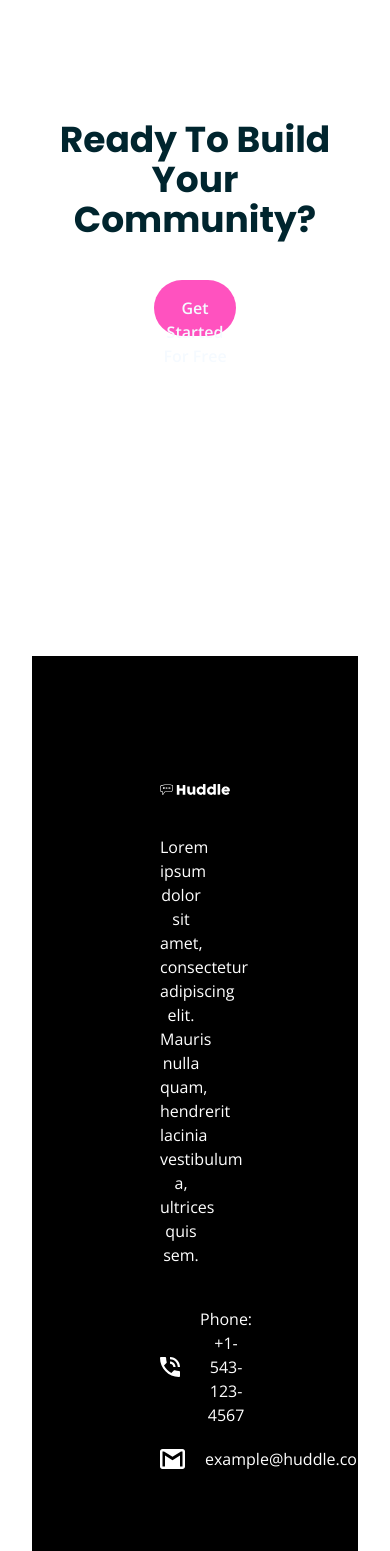
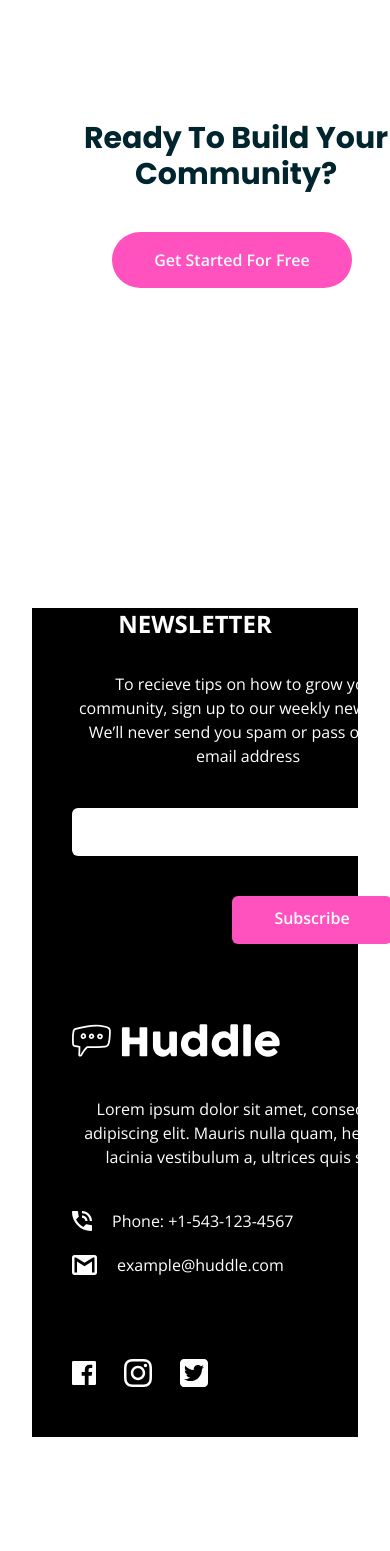
Before and after one commit to sheikhfarook/huddle-landing-page-section, a React (Vite) app: page / in a window 390 px wide. Shown: the part 4400-5951 px from the top of the page. After the commit the page ends 5869 px from the top, so only its background shows below. Built offline with nearby package versions, Linux system fonts and the light colour scheme.

Commit message:
footer mobile screen is completed

```diff
--- a/src/components/footer/contact-details.jsx
+++ b/src/components/footer/contact-details.jsx
@@ -7,12 +7,12 @@ import twitter from "../../assets/images/square-twitter.svg";
 
 const Details = () => {
   return (
-    <div className="backgroundimag">
+    // <div className="bg-black">
     <div className="mt-[20rem] bg-black text-white">
-        <div className="flex  p-32 max-sm:flex-col">
-          <div className="space-y-10">
-            <img className="text-white" src={logo} alt="" />
-            <p className="w-3/5 font-opensans">
+      <div className="flex lg:p-32 max-sm:flex-col-reverse max-sm:mx-10 max-sm:gap-20">
+        <div className="space-y-10 ">
+          <img className="text-white max-sm:w-[13rem]" src={logo} alt="" />
+          <p className="w-3/5 font-opensans max-sm:w-[22rem]">
             Lorem ipsum dolor sit amet, consectetur adipiscing elit. Mauris
             nulla quam, hendrerit lacinia vestibulum a, ultrices quis sem.
           </p>
@@ -26,7 +26,7 @@ const Details = () => {
               <p>example@huddle.com</p>
             </div>
           </div>
-            <div className=" flex pt-10 gap-7">
+          <div className=" flex pt-10 gap-7 max-sm:pb-12">
             <img src={facebook} alt="" />{" "}
             <img className="h-8 " src={instagram} alt="" />{" "}
             <img className="h-8" src={twitter} alt="" />{" "}
@@ -35,15 +35,17 @@ const Details = () => {
         <div className="space-y-10">
           <div className="space-y-8">
             <h3 className="font-opensans font-[700] text-2xl">NEWSLETTER</h3>
-              <p className="w-7/12 font-opensans ">
+            <p className="w-7/12 font-opensans max-sm:w-[22rem]">
               To recieve tips on how to grow your community, sign up to our
-                weekly newsletter. We’ll never send you spam or pass on your
-                email address
+              weekly newsletter. We’ll never send you spam or pass on your email
+              address
             </p>
           </div>
-            <div className="flex gap-10 ">
-              <div className="h-12 rounded-md bg-white w-1/2"></div>
-              <div className="h-12 rounded-md bg-[#FF52BF] font-opensans font-[600] text-center py-2.5 w-1/4">
+          <div className="flex gap-10 max-sm:flex-col">
+            <div className="h-12 rounded-md bg-white w-1/2 max-sm:w-[20rem]"></div>
+            <div
+              className="h-12 rounded-md bg-[#FF52BF] font-opensans font-[600] text-center py-2.5 w-1/4
+                max-sm:w-[10rem] max-sm:ml-40">
               Subscribe
             </div>
           </div>
@@ -68,7 +70,7 @@ const Details = () => {
         </div>
       </footer>
     </div>
-    </div>
+    // </div>
   );
 };
 
--- a/src/components/footer/offer.jsx
+++ b/src/components/footer/offer.jsx
@@ -2,11 +2,16 @@ const ForFree = () => {
   return (
     <div className="text-center space-y-10 mt-52">
       <div className="space-y-10">
-        <h1 className="font-poppins text-4xl text-[#00252E] w-11/12 m-auto">
+        <h1
+          className="font-poppins text-4xl text-[#00252E] lg:w-11/12 m-auto
+          max-sm:w-[25.5rem] max-sm:text-3xl">
           Ready To Build Your Community?
         </h1>
       </div>
-      <div className="font-opensans font-[600] bg-[#FF52BF] rounded-full h-14 w-1/4 m-auto ">
+      <div
+        className="font-opensans font-[600] bg-[#FF52BF] rounded-full h-14 w-1/4 m-auto
+
+      max-sm:w-[15rem] max-sm:mx-20">
         <p className="py-4 text-[#F5FAFF] ">Get Started For Free</p>
       </div>
     </div>
```
Lines whose indentation alone changed are shown as unchanged.
